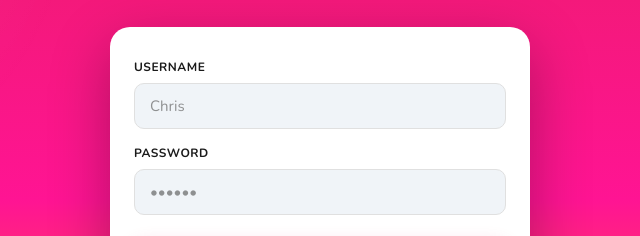
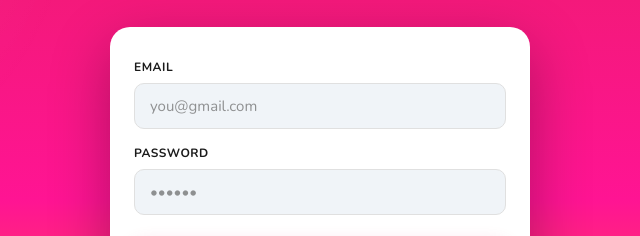
Before and after one commit to chrism755/Netlinkagencies-, a plain HTML site: page login.html in a window 1280 px wide. Shown: the part 200-436 px from the top of the page, 320-960 px from the left. Drawn offline with nearby package versions, Linux system fonts and the light colour scheme.

Commit message:
Update login.html

```diff
--- a/login.html
+++ b/login.html
@@ -45,7 +45,7 @@ input::placeholder{color:var(--text2);opacity:.7;}
   <h1>Welcome Back</h1>
   <p class="sub">Linking You to Financial Solutions</p>
   <div class="card">
-    <div class="fg"><label>Username</label><input id="email" type="text" placeholder="Chris"/></div>
+    <div class="fg"><label>Email</label><input id="email" type="text" placeholder="you@gmail.com"/></div>
     <div class="fg"><label>Password</label><input id="password" type="password" placeholder="••••••" onkeypress="if(event.key==='Enter')doLogin()"/></div>
     <div class="err" id="err"></div>
     <button class="btn" id="btn" onclick="doLogin()">Login</button>
```
